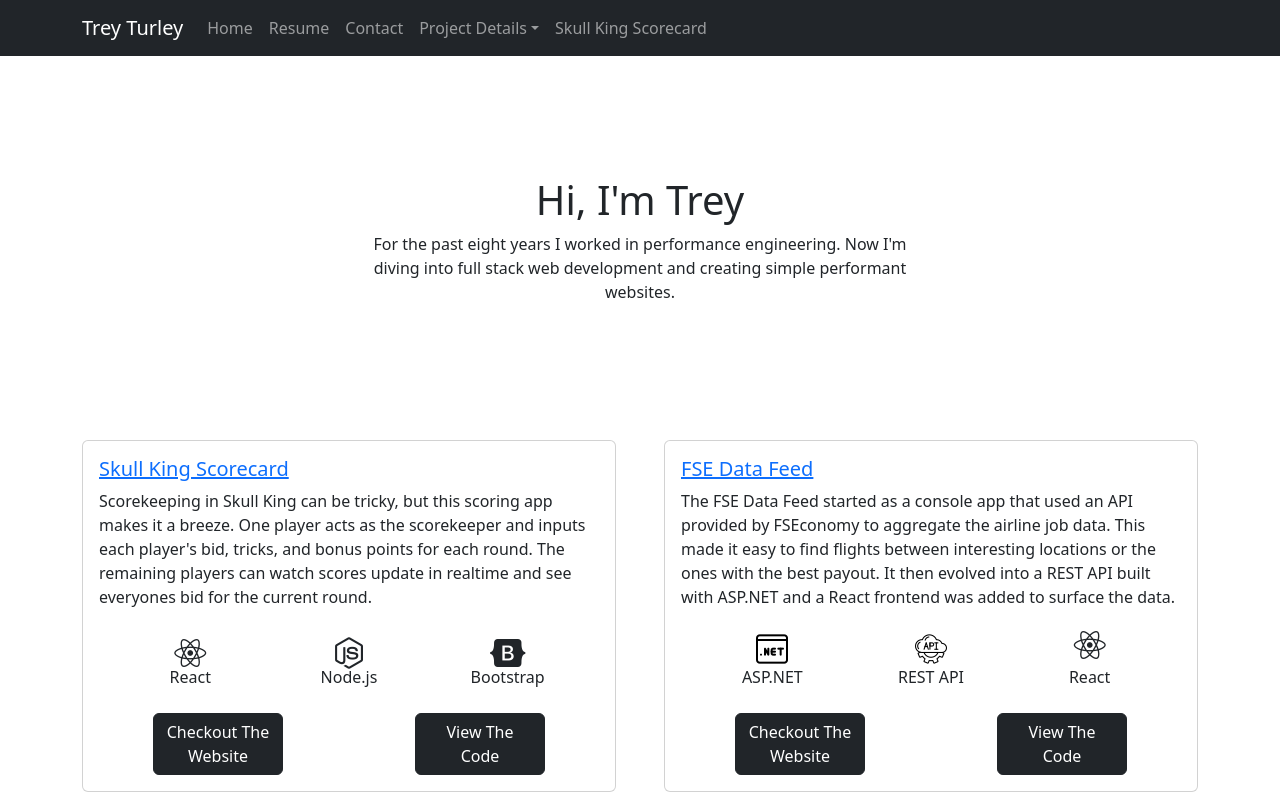
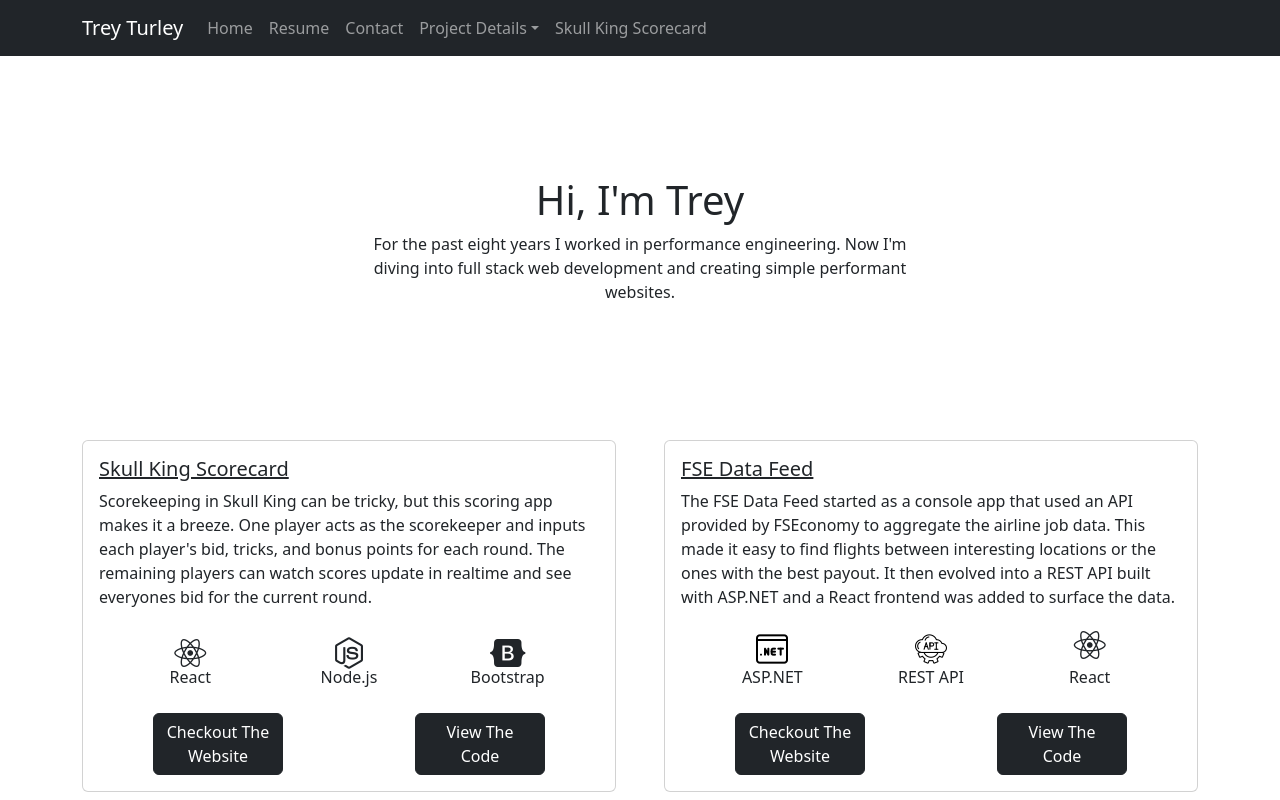
Before and after one commit to treyturley/treyturley.com, a React (Create React App) app: page / in a window 1280 px wide. Shown: the top 800 px of the page. Built offline with nearby package versions, Linux system fonts and the light colour scheme; the HTML template or start-up script is replaced by a standard one.

Commit message:
updates text color for elements on homepage for consistent look and feel

```diff
--- a/src/index.css
+++ b/src/index.css
@@ -80,6 +80,14 @@ section {
   height: auto;
 }
 
+.card-title a {
+  color: #212529;
+}
+
+.attribution-link {
+  color: #212529;
+}
+
 @media screen and (max-width: 768px) {
   .slider-div {
     height: 700px;
```
